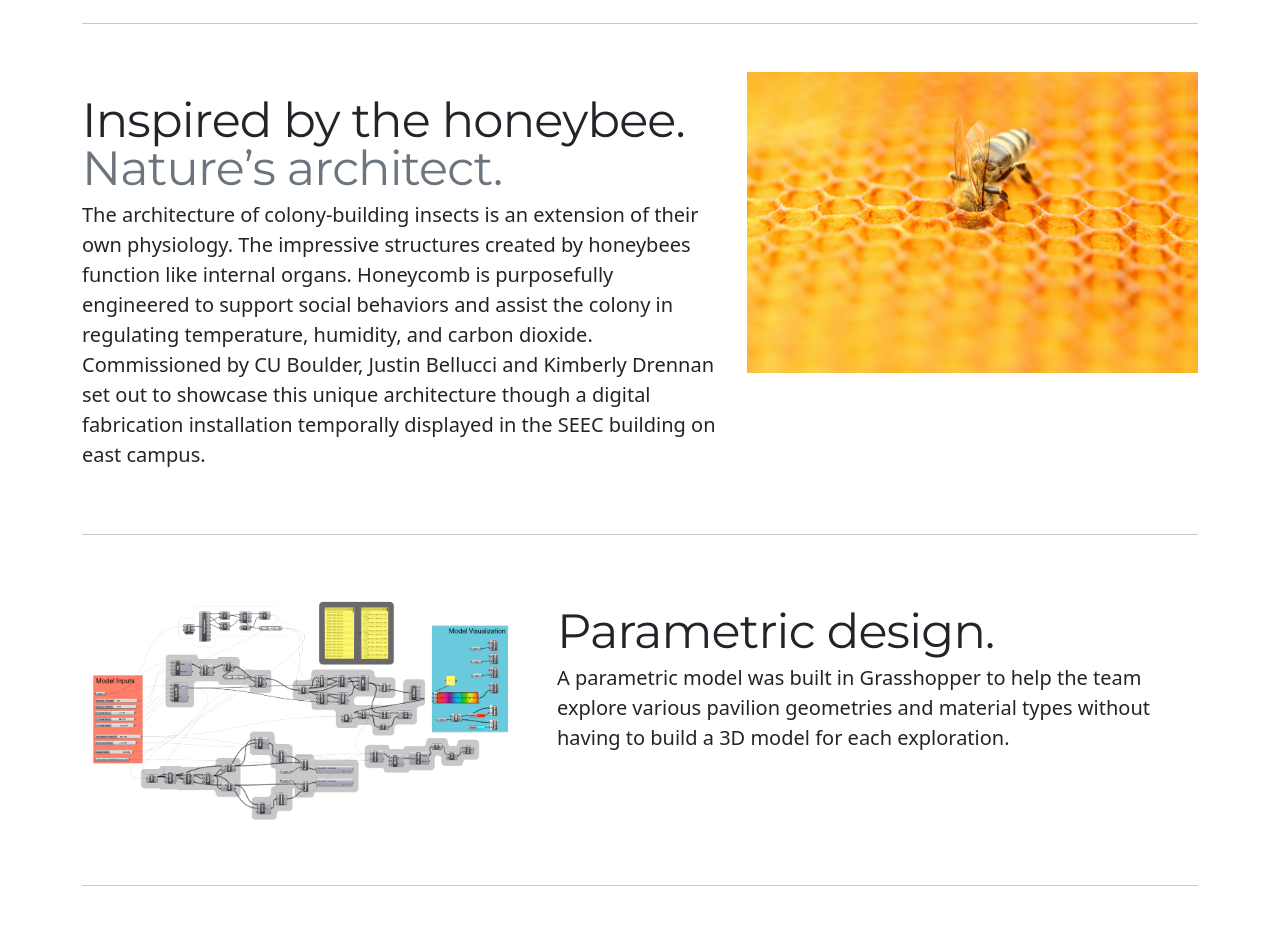
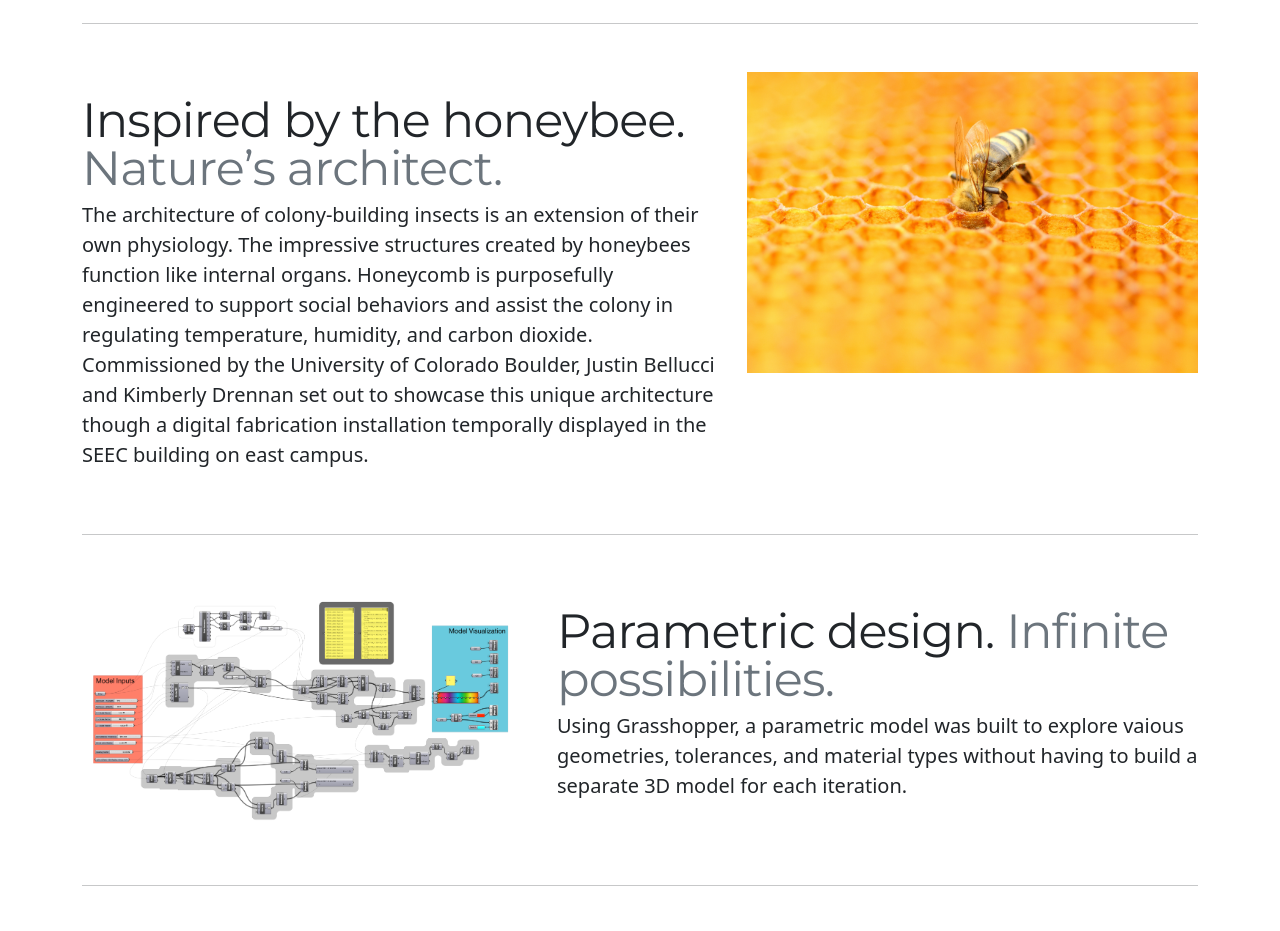
Before and after one commit to justinbellucci/personal-website-app, a Flask app: page /pavilion in a window 1280 px wide. Shown: the part 841-1772 px from the top of the page. Run offline with Flask 2, Linux system fonts and the light colour scheme; some libraries are stand-ins or nearby versions.

Commit message:
update copy

```diff
--- a/templates/pavilion.html
+++ b/templates/pavilion.html
@@ -83,8 +83,8 @@
                     <p class="lead">The architecture of colony-building insects is an extension of their own physiology.
                                     The impressive structures created by honeybees function like internal organs. Honeycomb
                                     is purposefully engineered to support social behaviors and assist the colony in regulating
-                                    temperature, humidity, and carbon dioxide. Commissioned by CU Boulder, Justin Bellucci and
-                                    Kimberly Drennan set out to showcase this unique architecture though a digital fabrication
+                                    temperature, humidity, and carbon dioxide. Commissioned by the University of Colorado Boulder,
+                                    Justin Bellucci and Kimberly Drennan set out to showcase this unique architecture though a digital fabrication
                                     installation temporally displayed in the SEEC building on east campus.</p>
                 </div>
                 <div class="col-md-5">
@@ -101,8 +101,9 @@
             <hr class="featurette-divider">
             <div class="row featurette">
                 <div class="col-md-7 order-md-2">
-                    <h2 class="featurette-heading">Parametric design. <span class="text-muted"></span></h2>
-                    <p class="lead">A parametric model was built in Grasshopper to help the team explore various pavilion geometries and material types without having to build a 3D model for each exploration.</p>
+                    <h2 class="featurette-heading">Parametric design. <span class="text-muted">Infinite possibilities.</span></h2>
+                    <p class="lead">Using Grasshopper, a parametric model was built to explore vaious geometries, tolerances,
+                            and material types without having to build a separate 3D model for each iteration.</p>
                 </div>
                 <div class="col-md-5 order-md-1">
                     <div class="portfolio-item">
@@ -119,7 +120,9 @@
             <div class="row featurette">
                 <div class="col-md-7">
                     <h2 class="featurette-heading">Form finding in Rhino3D. <span class="text-muted">220 unique pieces.</span></h2>
-                    <p class="lead">An exact 3D model of the pavilion was generated using the parametric model. We were able to explore various tolerances without having to remodel the complex geometry. </p>
+                    <p class="lead">An exact 3D model of the pavilion was generated using Rhino3D and Grasshopper. Once the final
+                        design was agreed upon, the model was exported to the CNC machine software for fabrication.
+                    </p>
                 </div>
                 <div class="col-md-5">
                     <div class="portfolio-item">
@@ -136,7 +139,9 @@
             <div class="row featurette">
                 <div class="col-md-7 order-md-2">
                     <h2 class="featurette-heading">CNC Fabrication. <span class="text-muted">Lots of sanding.</span></h2>
-                    <p class="lead">Using a 3-axis CNC machine each piece was precicely milled from 3/4" plywood. </p>
+                    <p class="lead">Using a 3-axis CNC machine, each piece was precicely milled from 3/4" plywood. All 440 pieces were
+                        sanded, labeled, and finished to ensure a beautiful final product.</p>
+                    </p>
                 </div>
                 <div class="col-md-5 order-md-1">
                     <div class="portfolio-item">
@@ -153,7 +158,7 @@
             <div class="row featurette">
                 <div class="col-md-7">
                     <h2 class="featurette-heading">Construction. <span class="text-muted">No glue!</span></h2>
-                    <p class="lead">File to factory fabrication allows the team to construct the pavilion in a day with no fasterners or glue.</p>
+                    <p class="lead">File to factory fabrication allows the team to construct the pavilion in one day with no fasterners or glue.</p>
                 </div>
                 <div class="col-md-5">
                     <div class="portfolio-item">
```
